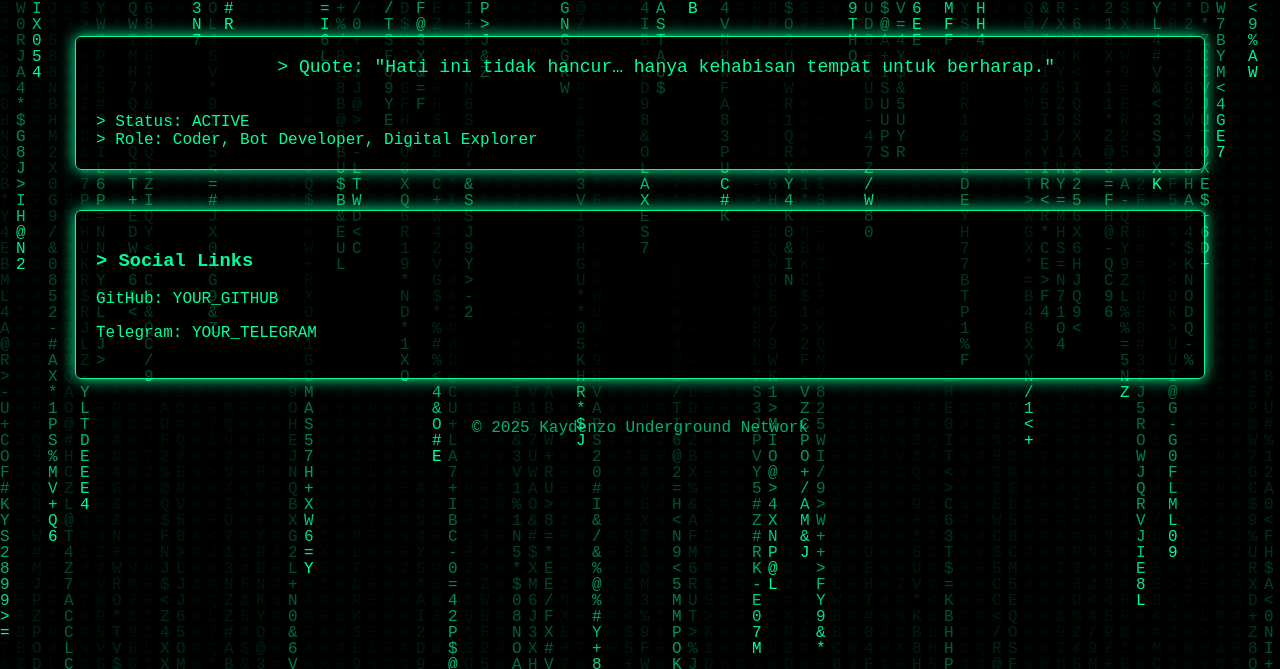
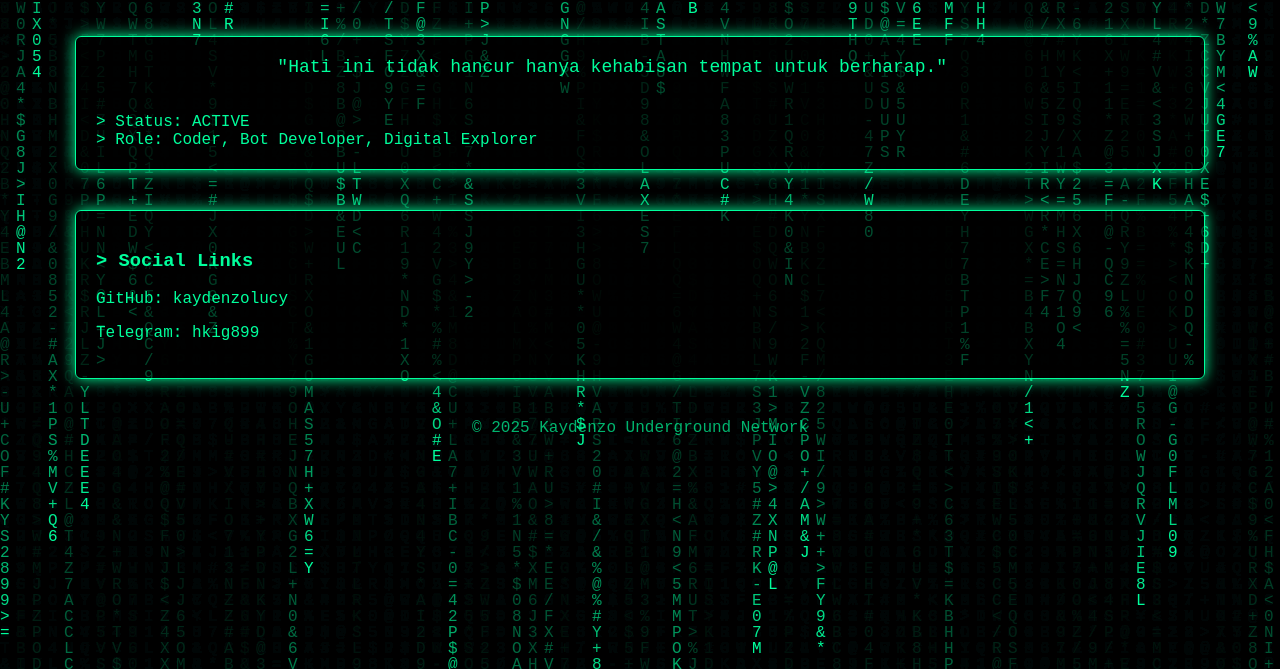
Before and after one commit to kaydenzolucy/profil, a plain HTML site: page index.html in a window 1280 px wide. Shown: the part 131-800 px from the top of the page. Drawn offline with Linux system fonts and the light colour scheme.

Commit message:
Update social links and quote formatting

```diff
--- a/index.html
+++ b/index.html
@@ -115,7 +115,7 @@ a:hover {
 
 <div class="terminal">
   <div class="running-text">
-    > Quote: "Hati ini tidak hancur… hanya kehabisan tempat untuk berharap."
+    "Hati ini tidak hancur hanya kehabisan tempat untuk berharap."
   </div>
   <br><br>
   <div>
@@ -126,8 +126,8 @@ a:hover {
 
 <div class="terminal">
   <h3>> Social Links</h3>
-  <p>GitHub: <a href="https://github.com/kaydenzolucy">YOUR_GITHUB</a></p>
-  <p>Telegram: <a href="https://t.me/hkig899">YOUR_TELEGRAM</a></p>
+  <p>GitHub: <a href="https://github.com/kaydenzolucy">kaydenzolucy</a></p>
+  <p>Telegram: <a href="https://t.me/hkig899">hkig899</a></p>
 </div>
 
 <div class="footer">
```
